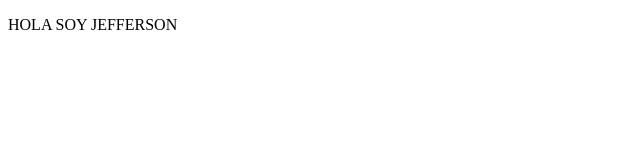
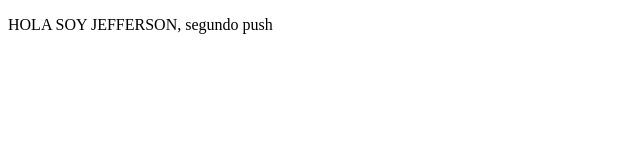
Before and after one commit to JeffersonAhimar/proyectoDemoCurso, a plain HTML site: page index.html in a window 1280 px wide. Shown: the whole page, without its empty margins (0-640 px from the left). Drawn offline with Linux system fonts and the light colour scheme.

Commit message:
cambio agregamos segundo push

```diff
--- a/index.html
+++ b/index.html
@@ -8,7 +8,7 @@
 </head>
 <body>
     <p>
-        HOLA SOY JEFFERSON
+        HOLA SOY JEFFERSON, segundo push
     </p>
 
 </body>
```
